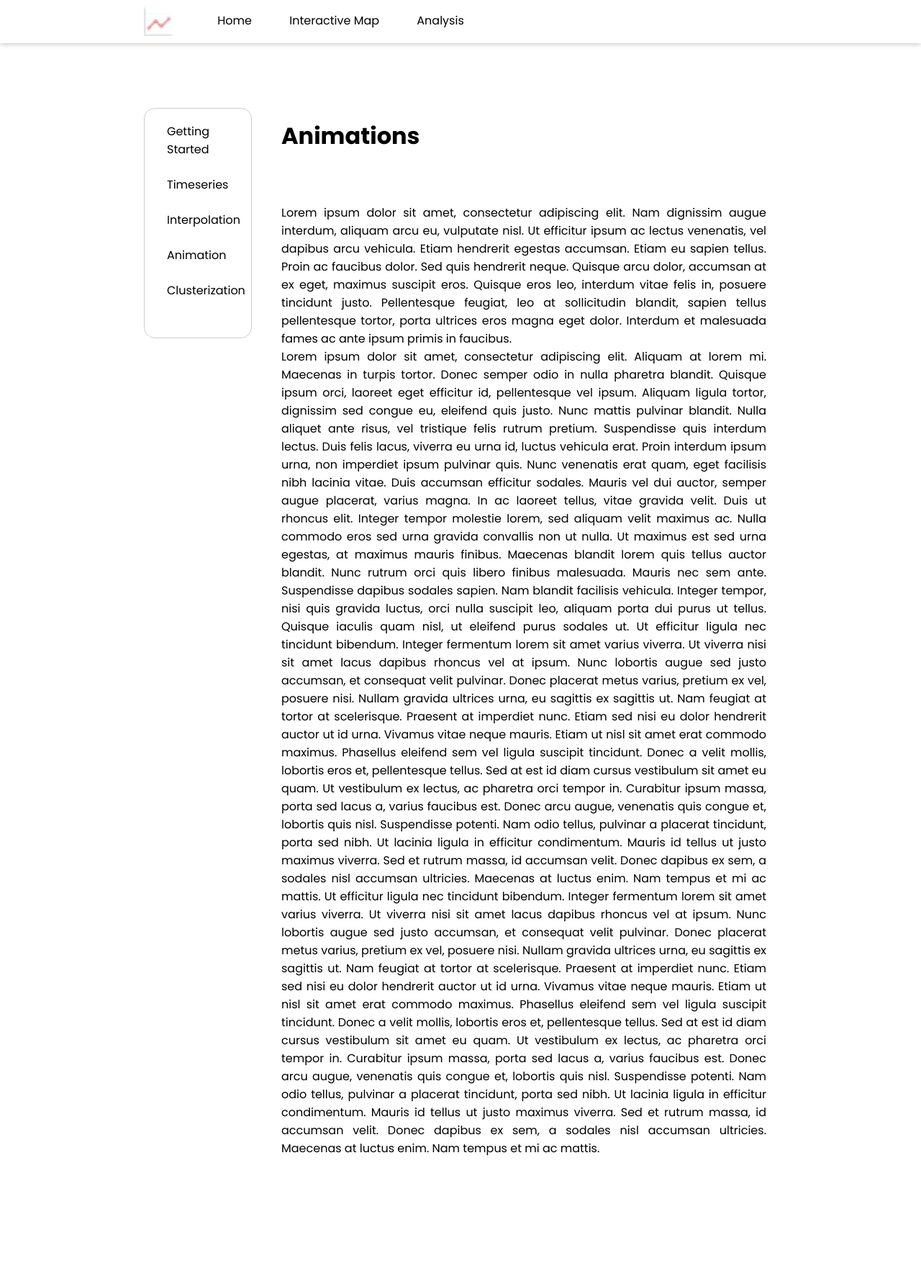
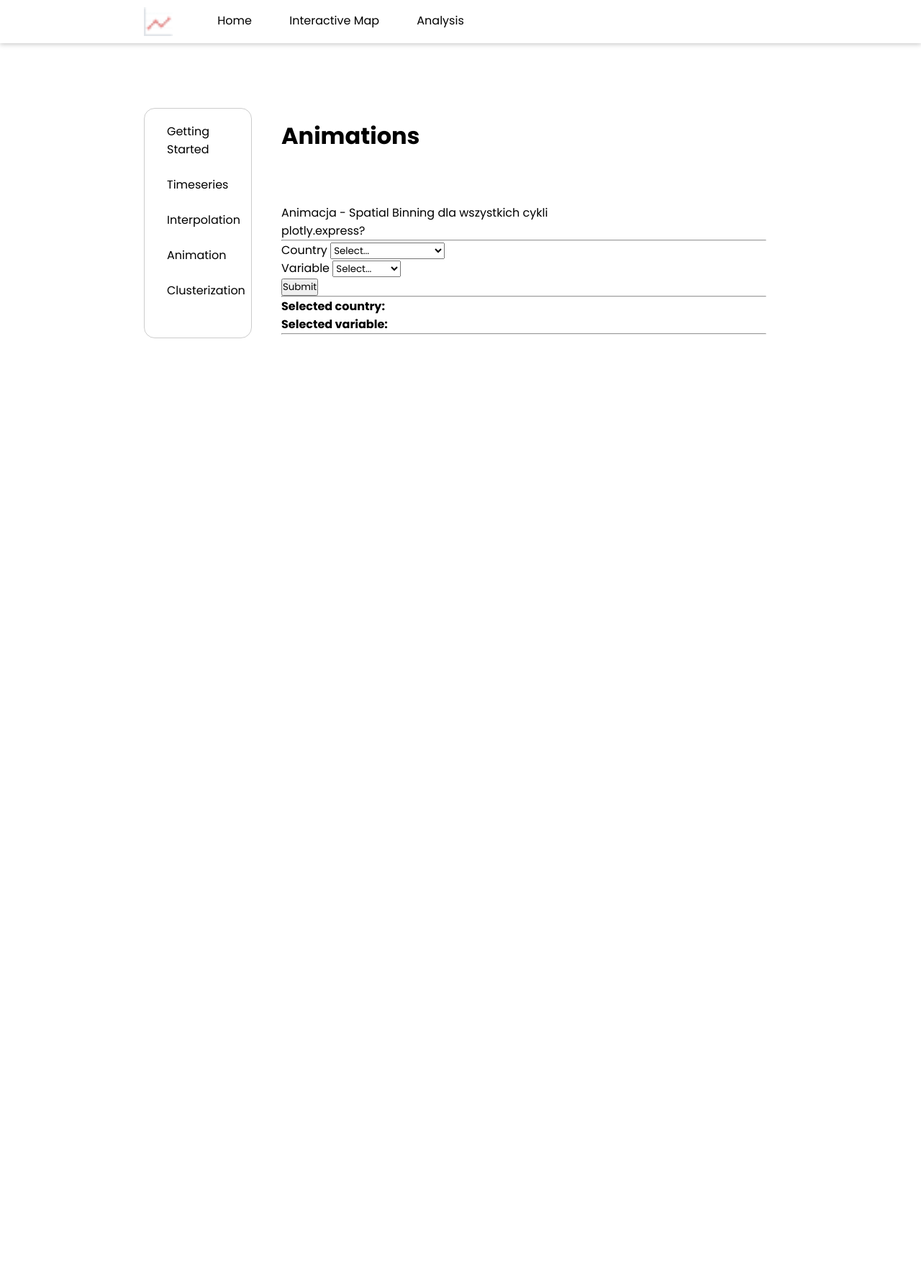
Before and after one commit to ewapelc/MeteoApp, a Django app: page /analysis/animation/ in a window 1280 px wide. Shown: the whole page at 72% size. After the commit the page ends 470 px from the top, so only its background shows below. Run offline with Django 3.2, Linux system fonts and the light colour scheme; tables that the repository leaves empty hold one stand-in row (values such as "Sample post").

Commit message:
Small changes in animation gif

```diff
--- a/interactiveMap/templates/analysis_page/animation.html
+++ b/interactiveMap/templates/analysis_page/animation.html
@@ -1,22 +1,65 @@
+{% load static %}
 {% include 'analysis_page/layout.html' %}
 
 <h1>Animations</h1>
 
-<span>
-            Lorem ipsum dolor sit amet, consectetur adipiscing elit. Nam dignissim augue interdum, aliquam arcu eu, vulputate nisl. Ut efficitur ipsum ac lectus venenatis, vel dapibus arcu vehicula. Etiam hendrerit egestas accumsan. Etiam eu sapien tellus. Proin ac faucibus dolor. Sed quis hendrerit neque. Quisque arcu dolor, accumsan at ex eget, maximus suscipit eros. Quisque eros leo, interdum vitae felis in, posuere tincidunt justo. Pellentesque feugiat, leo at sollicitudin blandit, sapien tellus pellentesque tortor, porta ultrices eros magna eget dolor. Interdum et malesuada fames ac ante ipsum primis in faucibus.
-<br>
-Lorem ipsum dolor sit amet, consectetur adipiscing elit. Aliquam at lorem mi. Maecenas in turpis tortor. Donec semper odio in nulla pharetra blandit. Quisque ipsum orci, laoreet eget efficitur id, pellentesque vel ipsum. Aliquam ligula tortor, dignissim sed congue eu, eleifend quis justo. Nunc mattis pulvinar blandit. Nulla aliquet ante risus, vel tristique felis rutrum pretium. Suspendisse quis interdum lectus. Duis felis lacus, viverra eu urna id, luctus vehicula erat. Proin interdum ipsum urna, non imperdiet ipsum pulvinar quis. Nunc venenatis erat quam, eget facilisis nibh lacinia vitae. Duis accumsan efficitur sodales. Mauris vel dui auctor, semper augue placerat, varius magna.
+<div class="timeseries-plot">
+    <span>
+        Animacja - Spatial Binning dla wszystkich cykli <br>
+        plotly.express?
+    </span>
+    <hr>
 
-In ac laoreet tellus, vitae gravida velit. Duis ut rhoncus elit. Integer tempor molestie lorem, sed aliquam velit maximus ac. Nulla commodo eros sed urna gravida convallis non ut nulla. Ut maximus est sed urna egestas, at maximus mauris finibus. Maecenas blandit lorem quis tellus auctor blandit. Nunc rutrum orci quis libero finibus malesuada. Mauris nec sem ante. Suspendisse dapibus sodales sapien. Nam blandit facilisis vehicula. Integer tempor, nisi quis gravida luctus, orci nulla suscipit leo, aliquam porta dui purus ut tellus. Quisque iaculis quam nisl, ut eleifend purus sodales ut.
+   <div class="form">
+        <form method="post">
+        {% csrf_token %}
+            <div class="user-input">
+                <label for="country">Country</label>
+                <select id="country" name="country" required>
+                    <option selected disabled style="display:none;" value="">Select...</option>
+                    {% if countries %}
+                        {% for country in countries %}
+                            <option value="{{ country.id }}">{{ country.name }}</option>
+                        {% endfor %}
+                    {% endif %}
+                </select>
+            </div>
 
-Ut efficitur ligula nec tincidunt bibendum. Integer fermentum lorem sit amet varius viverra. Ut viverra nisi sit amet lacus dapibus rhoncus vel at ipsum. Nunc lobortis augue sed justo accumsan, et consequat velit pulvinar. Donec placerat metus varius, pretium ex vel, posuere nisi. Nullam gravida ultrices urna, eu sagittis ex sagittis ut. Nam feugiat at tortor at scelerisque. Praesent at imperdiet nunc. Etiam sed nisi eu dolor hendrerit auctor ut id urna. Vivamus vitae neque mauris.
+            <div class="user-input">
+                <label for="variable">Variable</label>
+                <select id="variable" name="variable" required>
+                    <option selected disabled style="display:none;" value="">Select...</option>
+                    {% if variables %}
+                        {% for var in variables %}
+                            <option value="{{ var }}">{{ var }}</option>
+                        {% endfor %}
+                    {% endif %}
+                </select>
+            </div>
 
-Etiam ut nisl sit amet erat commodo maximus. Phasellus eleifend sem vel ligula suscipit tincidunt. Donec a velit mollis, lobortis eros et, pellentesque tellus. Sed at est id diam cursus vestibulum sit amet eu quam. Ut vestibulum ex lectus, ac pharetra orci tempor in. Curabitur ipsum massa, porta sed lacus a, varius faucibus est. Donec arcu augue, venenatis quis congue et, lobortis quis nisl. Suspendisse potenti. Nam odio tellus, pulvinar a placerat tincidunt, porta sed nibh. Ut lacinia ligula in efficitur condimentum. Mauris id tellus ut justo maximus viverra. Sed et rutrum massa, id accumsan velit. Donec dapibus ex sem, a sodales nisl accumsan ultricies. Maecenas at luctus enim. Nam tempus et mi ac mattis.
+            <input type="submit" name="plot-1" value="Submit">
+        </form>
+    </div>
 
-Ut efficitur ligula nec tincidunt bibendum. Integer fermentum lorem sit amet varius viverra. Ut viverra nisi sit amet lacus dapibus rhoncus vel at ipsum. Nunc lobortis augue sed justo accumsan, et consequat velit pulvinar. Donec placerat metus varius, pretium ex vel, posuere nisi. Nullam gravida ultrices urna, eu sagittis ex sagittis ut. Nam feugiat at tortor at scelerisque. Praesent at imperdiet nunc. Etiam sed nisi eu dolor hendrerit auctor ut id urna. Vivamus vitae neque mauris.
+    <hr>
+    <p><strong>Selected country:</strong></p>
+    {% if chosen_country %}
+        <p>{{ chosen_country.name }}</p>
+    {% endif %}
 
-Etiam ut nisl sit amet erat commodo maximus. Phasellus eleifend sem vel ligula suscipit tincidunt. Donec a velit mollis, lobortis eros et, pellentesque tellus. Sed at est id diam cursus vestibulum sit amet eu quam. Ut vestibulum ex lectus, ac pharetra orci tempor in. Curabitur ipsum massa, porta sed lacus a, varius faucibus est. Donec arcu augue, venenatis quis congue et, lobortis quis nisl. Suspendisse potenti. Nam odio tellus, pulvinar a placerat tincidunt, porta sed nibh. Ut lacinia ligula in efficitur condimentum. Mauris id tellus ut justo maximus viverra. Sed et rutrum massa, id accumsan velit. Donec dapibus ex sem, a sodales nisl accumsan ultricies. Maecenas at luctus enim. Nam tempus et mi ac mattis.
-</span>
+    <p><strong>Selected variable:</strong></p>
+    {% if chosen_var %}
+        <p>{{ chosen_var }}</p>
+    {% endif %}
+
+    <hr>
+
+    <div class="plot">
+        {% if animation_gif %}
+            <img src="{% static 'images/animation.gif' %}">
+        {% endif %}
+    </div>
+</div>
 
 
 </div>
--- a/interactiveMap/templates/analysis_page/interpolation.html
+++ b/interactiveMap/templates/analysis_page/interpolation.html
@@ -82,7 +82,7 @@
 
 <div class='interpolation-plot'>
     <span>
-        2. Interpolacja krieging
+        2. Spatial interpolation - Kriging
     </span>
 </div>
 
--- a/interactiveMap/views.py
+++ b/interactiveMap/views.py
@@ -4,7 +4,13 @@ from datetime import datetime, timedelta
 import matplotlib.pyplot as plt
 from io import BytesIO
 import base64
-import shapely
+from shapely.geometry import Polygon
+# import rasterio
+# import rasterio.mask
+# from rasterio.plot import show
+# from rasterio.transform import Affine
+import os
+from PIL import Image
 
 import pandas as pd
 from django.shortcuts import redirect
@@ -520,9 +526,9 @@ def interpolation(request):
             wkt2 = data_df.geometry.apply(lambda x: x.wkt)
             data_gdf = gpd.GeoDataFrame(data_df, geometry=gpd.GeoSeries.from_wkt(wkt2), crs='EPSG:4326')
 
-            data = get_plot(country_gdf, data_gdf, context['chosen_var'])
+            [fig, plot] = get_plot(country_gdf, data_gdf, context['chosen_var'], context['chosen_date'])
 
-            context['matplotlib_plot'] = data
+            context['matplotlib_plot'] = plot
 
 
     return render(request, 'analysis_page/interpolation.html', context)
@@ -538,7 +544,7 @@ def get_graph():
     return graph
 
 
-def get_plot(country_gdf, data_gdf, chosen_var):
+def get_plot(country_gdf, data_gdf, chosen_var, chosen_date):
     plt.switch_backend('AGG')
     fig, ax = plt.subplots(figsize=(10, 7))
 
@@ -549,7 +555,7 @@ def get_plot(country_gdf, data_gdf, chosen_var):
     step = 0.125
 
     all_points = data_gdf.geometry.tolist()
-    all_poly = [shapely.geometry.Polygon([[first.x - step, first.y + step],
+    all_poly = [Polygon([[first.x - step, first.y + step],
                                           [first.x + step, first.y + step],
                                           [first.x + step, first.y - step],
                                           [first.x - step, first.y - step],
@@ -564,13 +570,131 @@ def get_plot(country_gdf, data_gdf, chosen_var):
     #             legend_kwds={'shrink': 0.75}, markersize=300, marker='s')
     data_gdf.geometry.plot(ax=ax, color='white', markersize=1)
 
+    var_data = long_name_and_unit(chosen_var)
+    date_str = datetime.strftime(chosen_date + timedelta(hours=2), "%d-%m-%Y %H:%M")
+    ax.set_title(f'{var_data["long_name"]} [{var_data["unit"]}] on {date_str}', fontdict={'fontsize': '15', 'fontweight': '3'})
+
     plt.tight_layout()
     plot = get_graph()
-    return plot
+    return [fig, plot]
+
+
+# def export_kde_raster(Z, XX, YY, min_x, max_x, min_y, max_y, proj, filename):
+#     '''Export and save a kernel density raster.'''
+#
+#     # Get resolution
+#     xres = (max_x - min_x) / len(XX)
+#     yres = (max_y - min_y) / len(YY)
+#
+#     # Set transform
+#     transform = Affine.translation(min_x - xres / 2, min_y - yres / 2) * Affine.scale(xres, yres)
+#
+#     # Export array as raster
+#     with rasterio.open(
+#             filename,
+#             mode = "w",
+#             driver = "GTiff",
+#             height = Z.shape[0],
+#             width = Z.shape[1],
+#             count = 1,
+#             dtype = Z.dtype,
+#             crs = proj,
+#             transform = transform,
+#     ) as new_dataset:
+#             new_dataset.write(Z, 1)
+
+def kriging():
+    '''Adapted from https://pygis.io/docs/e_interpolation.html#kriging'''
+
+
+
 
 
 def animation(request):
-    return render(request, 'analysis_page/animation.html')
+    context = {
+        'countries': WorldBorder.objects.all().order_by('name'),
+        'variables': ['temp', 'rel_hum', 'tcc', 'spec_hum', 'u_wind', 'v_wind', 'gust', 'pwat'],
+    }
+
+    if request.method == 'POST':
+        if 'plot-1' in request.POST:
+            context['chosen_country'] = WorldBorder.objects.filter(id=request.POST.get('country')).values().last()
+            context['chosen_var'] = request.POST.get('variable')
+
+            parent = os.path.dirname
+            path_to_gif = os.path.join(parent((__file__)), 'static', 'images', 'animation.gif')
+            if path_to_gif:
+                os.remove(path_to_gif)
+
+
+            # filter and transofrm borders data
+            country = list(
+                WorldBorder.objects.filter(id=request.POST.get('country')).values('iso2', geometry=F('mpoly')))
+
+            country_gdf = gpd.GeoDataFrame(country, crs='EPSG:4326')
+            wkt1 = country_gdf.geometry.apply(lambda x: x.wkt)
+            country_gdf = gpd.GeoDataFrame(country_gdf, geometry=gpd.GeoSeries.from_wkt(wkt1), crs='EPSG:4326')
+
+
+            all_dates = list(Location.objects.values('time').distinct().order_by('time'))
+            for date in all_dates:
+                # filter and tranform meteorological data
+                points = list(Location.objects.filter(time=date['time'],
+                                                      geometry__intersects=context['chosen_country']['mpoly']) \
+                              .values(context['chosen_var'], 'geometry'))
+
+                data_df = pd.DataFrame(points)
+                data_df.dropna(axis=0, inplace=True)
+                wkt2 = data_df.geometry.apply(lambda x: x.wkt)
+                data_gdf = gpd.GeoDataFrame(data_df, geometry=gpd.GeoSeries.from_wkt(wkt2), crs='EPSG:4326')
+
+                [fig, plot] = get_plot(country_gdf, data_gdf, context['chosen_var'], date['time'])
+
+                # file destination
+                date_str = datetime.strftime(date['time'] + timedelta(hours=2), "%d%m%Y-t%Hz")
+
+                filename = date_str + '-frame.png'
+                parent = os.path.dirname
+                destination = os.path.join(parent(parent((__file__))), 'filestorage', 'animations', 'frames', filename)
+
+                # save result
+                result = fig.get_figure()
+                result.savefig(destination, format='png', dpi=100)
+
+            # here read all saved plots and make a gif, later return gif to template
+
+            # Create the frames
+            frames = []
+            path = os.path.join(parent(parent((__file__))), 'filestorage', 'animations', 'frames')
+            for i in os.listdir(path):
+                new_frame = Image.open(os.path.join(path, i))
+                frames.append(new_frame)
+
+            # Save into a GIF file that loops forever
+            #path_to_gif = os.path.join(parent(parent((__file__))), 'filestorage', 'animations', 'gif')
+            path_to_gif = os.path.join(parent((__file__)), 'static', 'images')
+            gif_destination = os.path.join(path_to_gif, 'animation.gif')
+            frames[0].save(gif_destination, format='GIF',
+                           append_images=frames[1:],
+                           save_all=True,
+                           duration=900, loop=0)
+
+
+            # remove frames
+            path = os.path.join(parent(parent((__file__))), 'filestorage', 'animations', 'frames')
+            for file_name in os.listdir(path):
+                # construct full file path
+                file = path + file_name
+                if os.path.isfile(file):
+                    os.remove(file)
+
+
+            context['animation_gif'] = True
+
+
+
+    return render(request, 'analysis_page/animation.html', context)
+
 
 def clusterization(request):
     return render(request, 'analysis_page/clusterization.html')
```
Also changed, not shown: filestorage/animations/frames/01052023-t00z-frame.png (added), filestorage/animations/frames/01052023-t06z-frame.png (added), filestorage/animations/frames/01052023-t12z-frame.png (added), filestorage/animations/frames/01052023-t18z-frame.png (added), filestorage/animations/frames/02052023-t00z-frame.png (added), filestorage/animations/frames/02052023-t06z-frame.png (added), filestorage/animations/frames/02052023-t12z-frame.png (added), interactiveMap/static/images/animation.gif (added).
